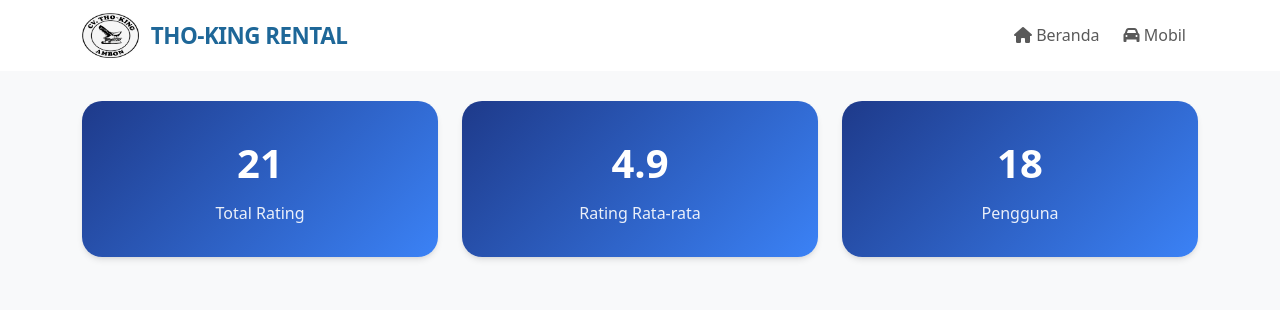
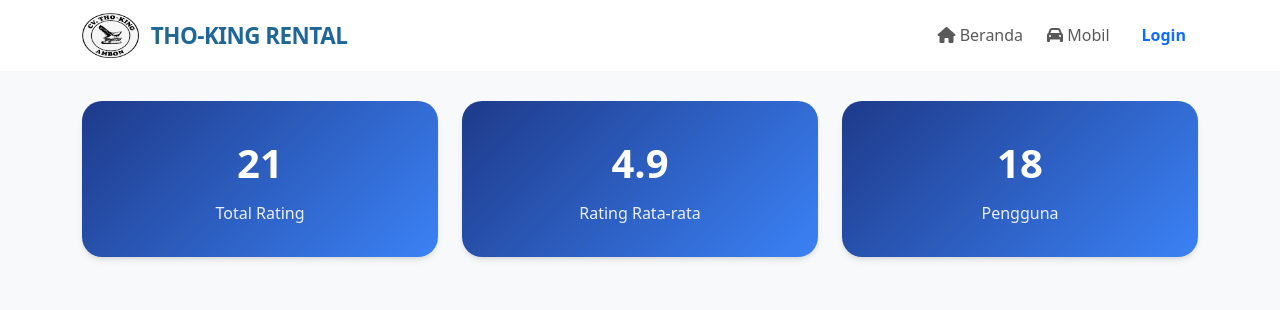
Before and after one commit to Reyy-512/THOKING_RENTAL, a PHP site: page /THOKING_RENTAL/all_ratings.php in a window 1280 px wide. Shown: the top 310 px of the page. Run offline with PHP 8.4, Linux system fonts and the light colour scheme; data comes from the database, SQL or seed files in the repository; some libraries are stand-ins or nearby versions.

Commit message:
header.php

```diff
--- a/header.php
+++ b/header.php
@@ -64,22 +64,23 @@ $currentPage = basename($_SERVER['PHP_SELF']);
             font-weight: 500;
             color: #2c3e50;
             padding: 0.5rem 1rem;
-            border-radius: 8px;
-            transition: all 0.2s ease;
             font-size: 0.9rem;
             display: flex;
             align-items: center;
             gap: 0.5rem;
+            border-bottom: 2px solid transparent; /* garis bawah default transparan */
+            transition: all 0.2s ease;
         }
 
         .nav-link:hover {
-            background: rgba(30, 103, 152, 0.08);
             color: #1e6798;
+            border-bottom: 2px solid #1e6798; /* garis muncul saat hover */
         }
 
         .nav-item.active .nav-link {
-            background: #1e6798;
-            color: #ffffff;
+            color: #1e6798;
+            border-bottom: 2px solid #1e6798; /* garis muncul saat aktif */
+            background: none; /* hapus background */
         }
 
         .notification-badge {
@@ -159,40 +160,71 @@ $currentPage = basename($_SERVER['PHP_SELF']);
                             <i class="fas fa-car"></i> Mobil
                         </a>
                     </li>
-                    <?php if(isset($_SESSION['USER'])) { ?>
+                    <li class="nav-item position-relative <?php echo ($currentPage == 'riwayat_pesanan.php') ? 'active' : ''; ?>">
+                        <?php if (isset($_SESSION['USER'])): ?>
+                            <?php
+                            // Ambil data jumlah nota yang belum dibaca
+                            require_once 'koneksi/koneksi.php';
+                            $user_id = $_SESSION['USER']['id_login'];
+
+                            try {
+                                $stmt = $koneksi->prepare("SELECT COUNT(*) FROM nota WHERE id_login = ? AND status = 'belum_dibaca'");
+                                $stmt->execute([$user_id]);
+                                $notifCount = $stmt->fetchColumn();
+                            } catch(PDOException $e) {
+                                // Silent fail for notification count
+                                $notifCount = 0;
+                            }
+                            ?>
+                            <a class="nav-link" href="riwayat_pesanan.php?id=<?= urlencode($lastBooking['kode_booking']); ?>" title="Pesanan">
+                                <i class="fas fa-credit-card"></i> Pesanan
+                                <?php if ($notifCount > 0): ?>
+                                    <span class="notification-badge"><?= $notifCount; ?></span>
+                                <?php endif; ?>
+                            </a>
+                        <?php endif; ?>
+                    </li>
+                    <?php if (isset($_SESSION['USER'])): ?>
                         <li class="nav-item <?php echo ($currentPage == 'profil.php') ? 'active' : ''; ?>">
                             <a class="nav-link" href="profil.php">
                                 <i class="fas fa-user"></i> Profil
                             </a>
                         </li>
-                        <li class="nav-item position-relative <?php echo ($currentPage == 'nota_pesanan.php') ? 'active' : ''; ?>">
-                            <a class="nav-link" href="nota_pesanan.php" title="Notifikasi">
-                                <i class="fas fa-bell"></i>
-                                <?php
-                                if(isset($_SESSION['USER'])) {
-                                    require_once 'koneksi/koneksi.php';
-                                    try {
-                                        $id_login = $_SESSION['USER']['id_login'];
-                                        $stmt = $koneksi->prepare("SELECT COUNT(*) FROM nota WHERE id_login = ? AND status = 'belum_dibaca'");
-                                        $stmt->execute([$id_login]);
-                                        $notifCount = $stmt->fetchColumn();
-                                        if ($notifCount > 0) {
-                                            echo '<span class="notification-badge">'.$notifCount.'</span>';
+                        <li class="nav-item">
+                            <a class="nav-link text-danger" href="#"
+                            onclick="confirmLogout(); return false;">
+                            <strong>Logout</strong>
+                            </a>
+                                <script src="https://cdn.jsdelivr.net/npm/sweetalert2@11"></script>
+                                <script>
+                                function confirmLogout() {
+                                    Swal.fire({
+                                        icon: 'warning',
+                                        title: 'Konfirmasi Logout',
+                                        text: 'Apakah Anda yakin ingin logout?',
+                                        showCancelButton: true,
+                                        confirmButtonText: 'Ya, Logout',
+                                        cancelButtonText: 'Batal',
+                                        background: "#fff",
+                                        color: "#161412ff",
+                                        customClass: {
+                                            popup: "animated fadeInDown" // Animasi kotak alert
                                         }
-                                    } catch(PDOException $e) {
-                                        // Silent fail for notification count
-                                    }
+                                    }).then((result) => {
+                                        if (result.isConfirmed) {
+                                            window.location.href = 'admin/logout.php'; // Arahkan ke halaman logout
+                                        }
+                                    });
                                 }
-                                ?>
+                                </script>
+                        </li>
+                    <?php else: ?>
+                        <li class="nav-item">
+                            <a class="nav-link text-primary" href="index.php">
+                                <strong>Login</strong>
                             </a>
                         </li>
-                        <li class="nav-item">
-                            <a class="nav-link text-danger" href="admin/logout.php"
-                               onclick="return confirm('Apakah anda ingin logout?');">
-                                <strong>Logout</strong>
-                            </a>
-                        </li>
-                    <?php } ?>
+                    <?php endif; ?>
                 </ul>
             </div>
         </div>
```
